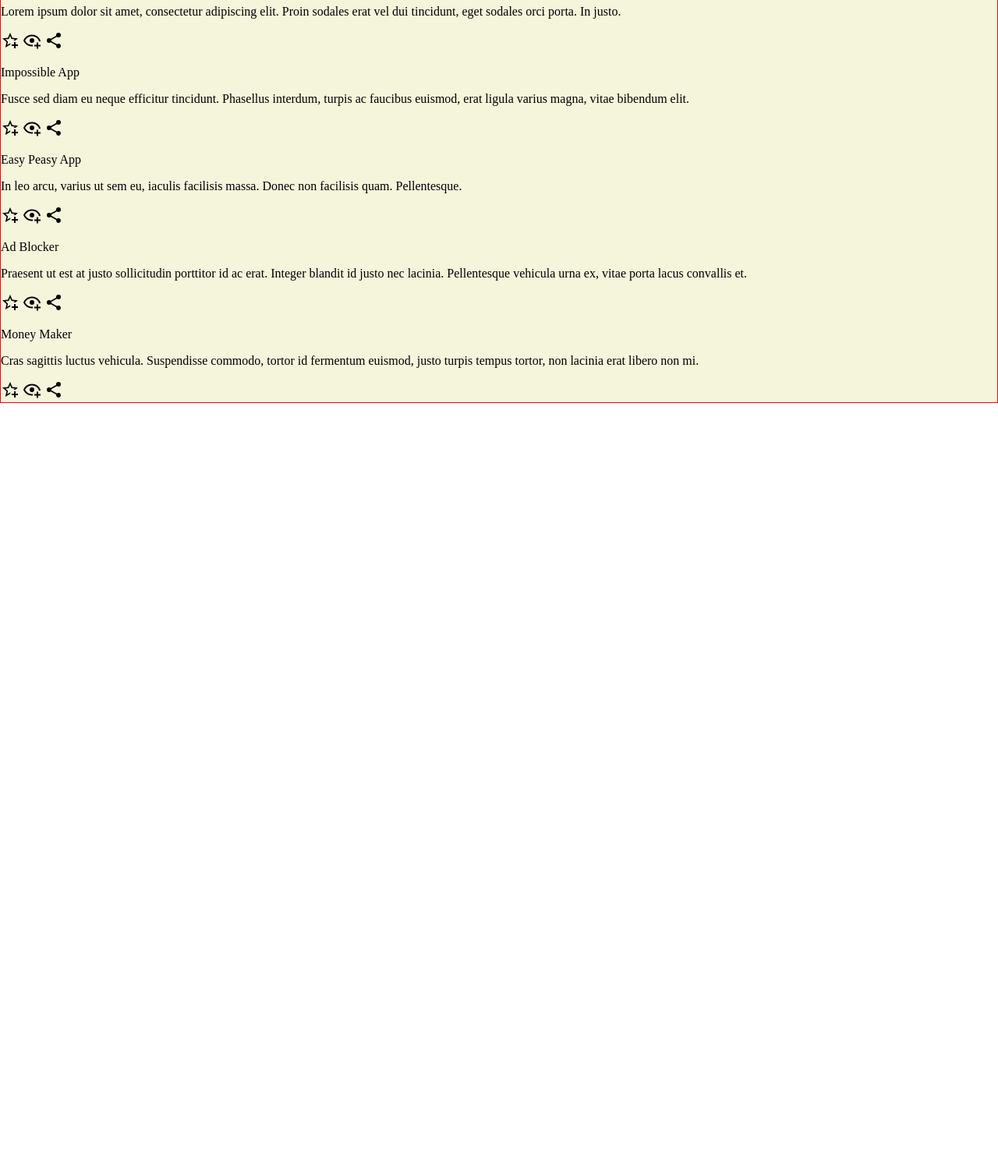
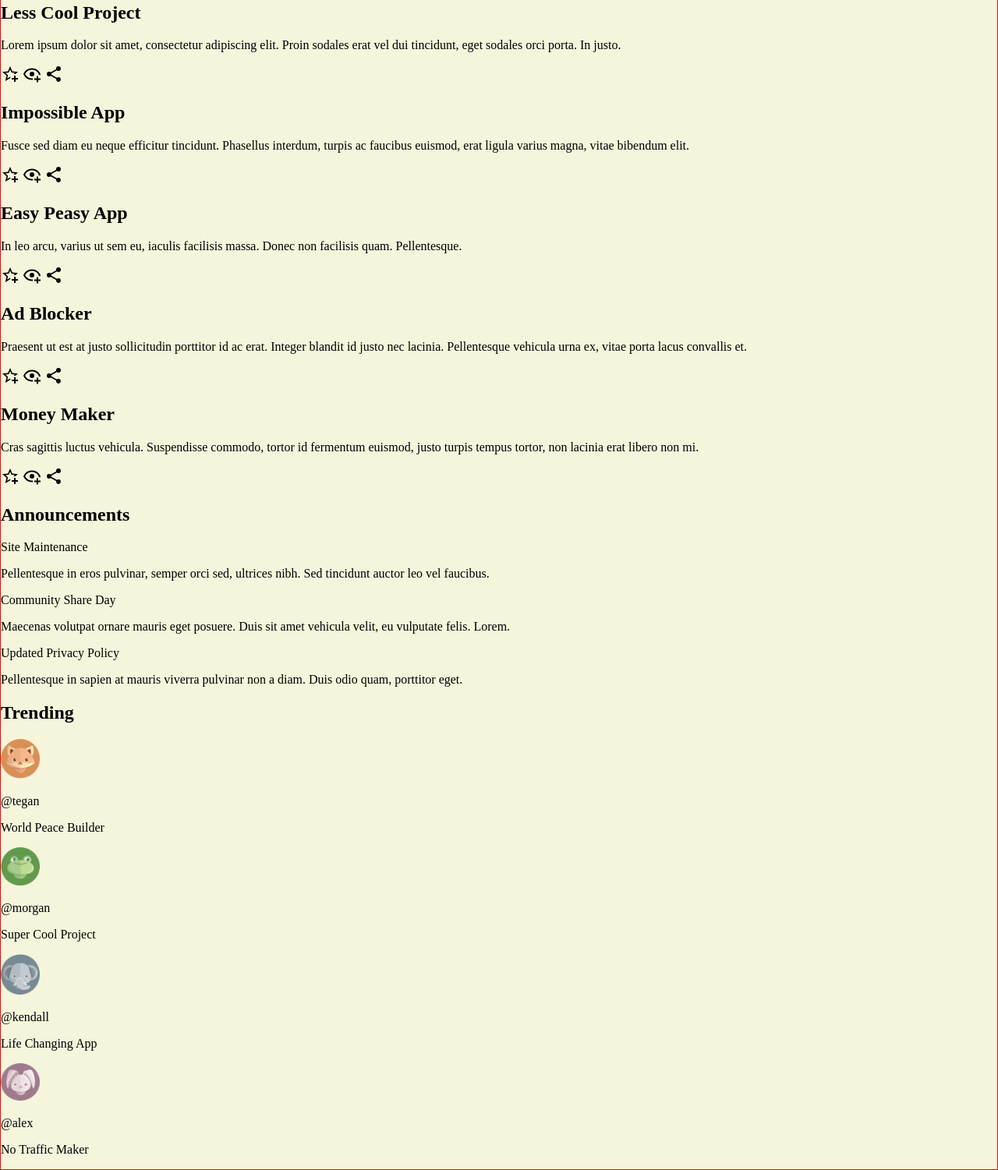
Before and after one commit to GGihan/admin-dashboard, a plain HTML site: page index.html in a window 1280 px wide. Shown: the part 584-2085 px from the top of the page at 78% size. Before the commit the page ends 1101 px from the top, so only its background shows below. Drawn offline with Linux system fonts and the light colour scheme.

Commit message:
Add all HTML elements and minimal styling

```diff
--- a/index.html
+++ b/index.html
@@ -81,7 +81,7 @@
             <div class="projects">
                 <p>Your Projects</p>
                 <div class="card">
-                    <p>Super Cool Project</p>
+                    <h2>Super Cool Project</h2>
                     <p>
                         Lorem ipsum dolor sit amet,
                         consetetur sadipscing elitr,
@@ -95,7 +95,7 @@
                 </div>
 
                 <div class="card">
-                    <p>Less Cool Project</p>
+                    <h2>Less Cool Project</h2>
                     <p>
                         Lorem ipsum dolor sit amet, consectetur adipiscing elit.
                         Proin sodales erat vel dui tincidunt,
@@ -109,7 +109,7 @@
                 </div>
 
                 <div class="card">
-                    <p>Impossible App</p>
+                    <h2>Impossible App</h2>
                     <p>
                         Fusce sed diam eu neque efficitur tincidunt.
                         Phasellus interdum, turpis ac faucibus euismod,
@@ -123,7 +123,7 @@
                 </div>
 
                 <div class="card">
-                    <p>Easy Peasy App</p>
+                    <h2>Easy Peasy App</h2>
                     <p>
                         In leo arcu, varius ut sem eu, iaculis facilisis massa.
                         Donec non facilisis quam. Pellentesque.
@@ -136,7 +136,7 @@
                 </div>
 
                 <div class="card">
-                    <p>Ad Blocker</p>
+                    <h2>Ad Blocker</h2>
                     <p>
                         Praesent ut est at justo sollicitudin porttitor id ac erat.
                         Integer blandit id justo nec lacinia.
@@ -150,7 +150,7 @@
                 </div>
 
                 <div class="card">
-                    <p>Money Maker</p>
+                    <h2>Money Maker</h2>
                     <p>
                         Cras sagittis luctus vehicula. Suspendisse commodo,
                         tortor id fermentum euismod, justo turpis tempus tortor,
@@ -165,11 +165,56 @@
             </div>
 
             <div class="announcements">
-
+                <h2>Announcements</h2>
+                <div class="sections">
+                    <div class="section">Site Maintenance
+                        <p>
+                            Pellentesque in eros pulvinar, semper orci sed, ultrices nibh.
+                            Sed tincidunt auctor leo vel faucibus.
+                        </p>
+                    </div>
+                    <div class="section">Community Share Day
+                        <p>
+                            Maecenas volutpat ornare mauris eget posuere.
+                            Duis sit amet vehicula velit, eu vulputate felis. Lorem.
+                        </p>
+                    </div>
+                    <div class="section">Updated Privacy Policy
+                        <p>
+                            Pellentesque in sapien at mauris viverra pulvinar non a diam.
+                            Duis odio quam, porttitor eget.
+                        </p>
+                    </div>
+                </div>
             </div>
 
             <div class="trending">
+                <h2>Trending</h2>
+                <div class="users">
+                    <div class="user">
+                        <img src="images/profile-icons/fox.png" alt="fox">
+                        <p>@tegan</p>
+                        <p>World Peace Builder</p>
+                    </div>
 
+                    <div class="user">
+                        <img src="images/profile-icons/frog.png" alt="frog">
+                        <p>@morgan</p>
+                        <p>Super Cool Project</p>
+                    </div>
+
+                    <div class="user">
+                        <img src="images/profile-icons/elephant.png" alt="elephant">
+                        <p>@kendall</p>
+                        <p>Life Changing App</p>
+                    </div>
+
+                    <div class="user">
+                        <img src="images/profile-icons/bunny.png" alt="bunny">
+                        <p>@alex</p>
+                        <p>No Traffic Maker</p>
+                    </div>
+                </div>
             </div>
         </div>
     </div>
--- a/styles.css
+++ b/styles.css
@@ -23,10 +23,11 @@ img {
     width: 24px;
 }
 
-.personal > img {
-    width: 45px;
+.personal > img,
+.user > img {
+    width: 50px;
 }
 
 .profile-card > img {
-    width: 70px;
+    width: 75px;
 }
```
